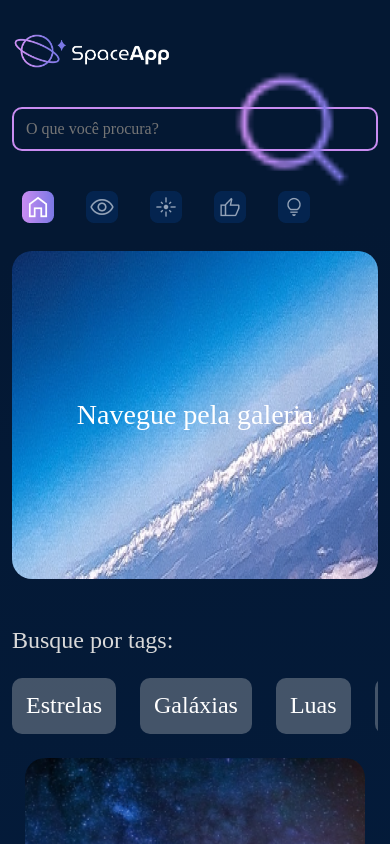
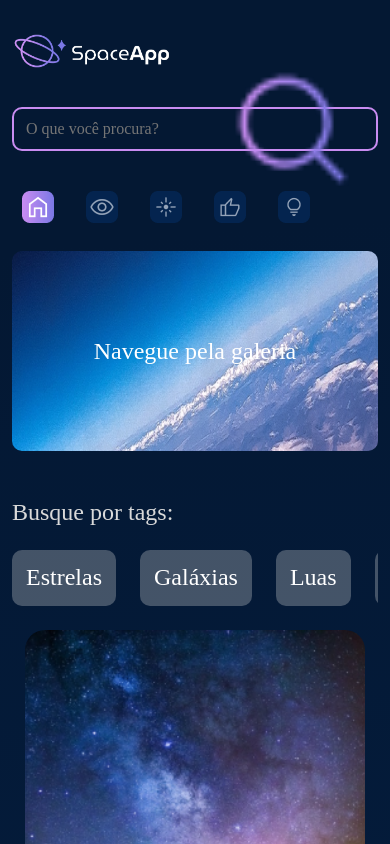
Before and after one commit to Usales/Space-app, a React (Vite) app: page / in a window 390 px wide. Shown: the top 844 px of the page. Built offline with nearby package versions, Linux system fonts and the light colour scheme.

Commit message:
feat: tornar banner principal responsivo

```diff
--- a/src/Componentes/BannerTitulo/Index.jsx
+++ b/src/Componentes/BannerTitulo/Index.jsx
@@ -33,6 +33,22 @@ const FigureEstilizada = styled.figure`
     justify-content: center;
     width: 100%;
     min-width: 0;
+    box-sizing: border-box;
+
+    @media (max-width: 1024px) {
+        min-height: 280px;
+        border-radius: 16px;
+    }
+
+    @media (max-width: 768px) {
+        min-height: 240px;
+        border-radius: 12px;
+    }
+
+    @media (max-width: 480px) {
+        min-height: 200px;
+        border-radius: 10px;
+    }
 `;
 
 const TituloEstilizado = styled.h1`
@@ -44,9 +60,24 @@ const TituloEstilizado = styled.h1`
     padding: 0 64px;
     margin: 0;
     text-align: center;
+
+    @media (max-width: 1024px) {
+        font-size: 36px;
+        line-height: 42px;
+        padding: 0 48px;
+    }
+
     @media (max-width: 768px) {
+        padding: 0 24px;
+        font-size: 28px;
+        line-height: 34px;
+        max-width: 100%;
+    }
+
+    @media (max-width: 480px) {
         padding: 0 16px;
-        font-size: 28px;
+        font-size: 24px;
+        line-height: 30px;
     }
 `;
 
```
